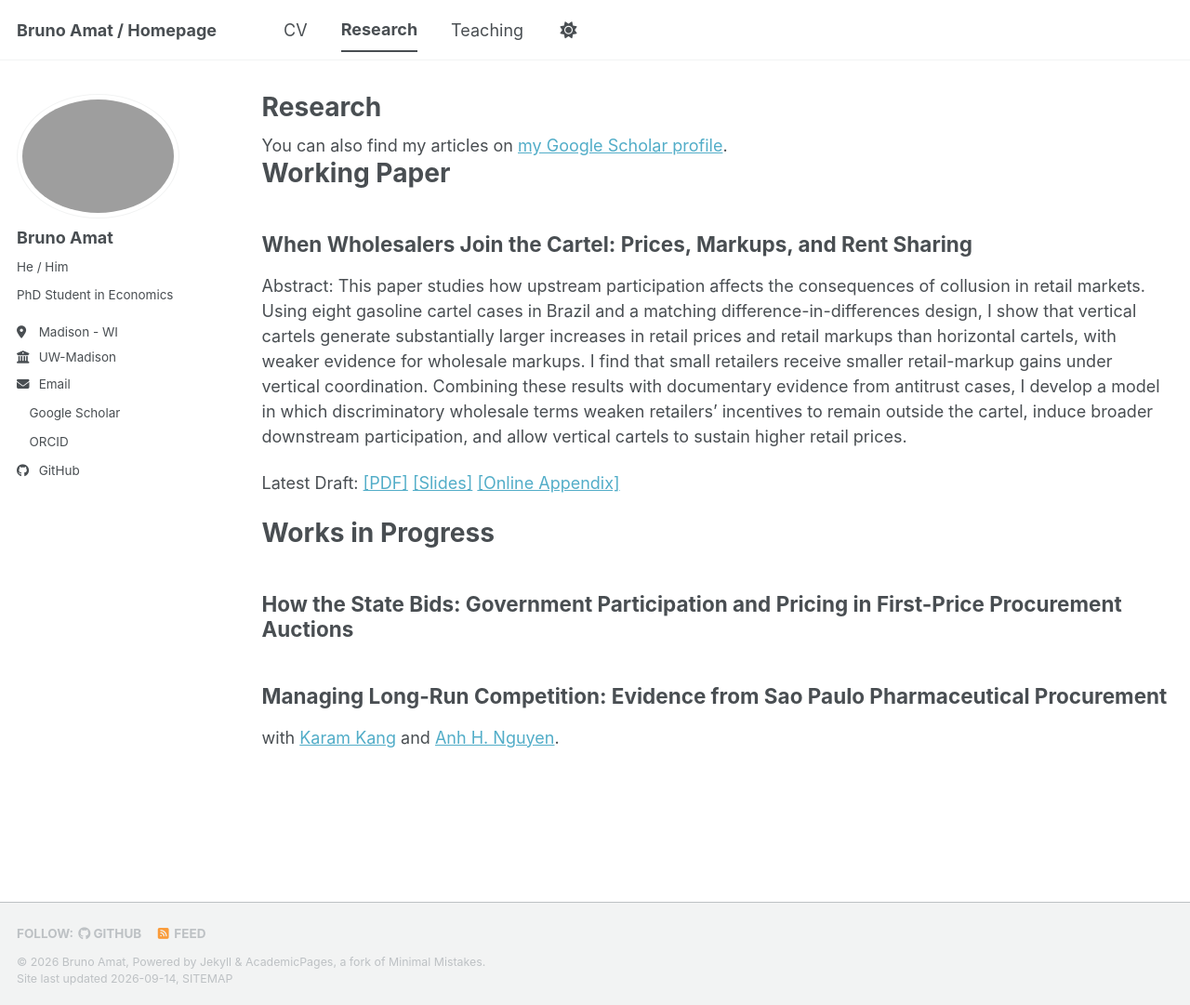
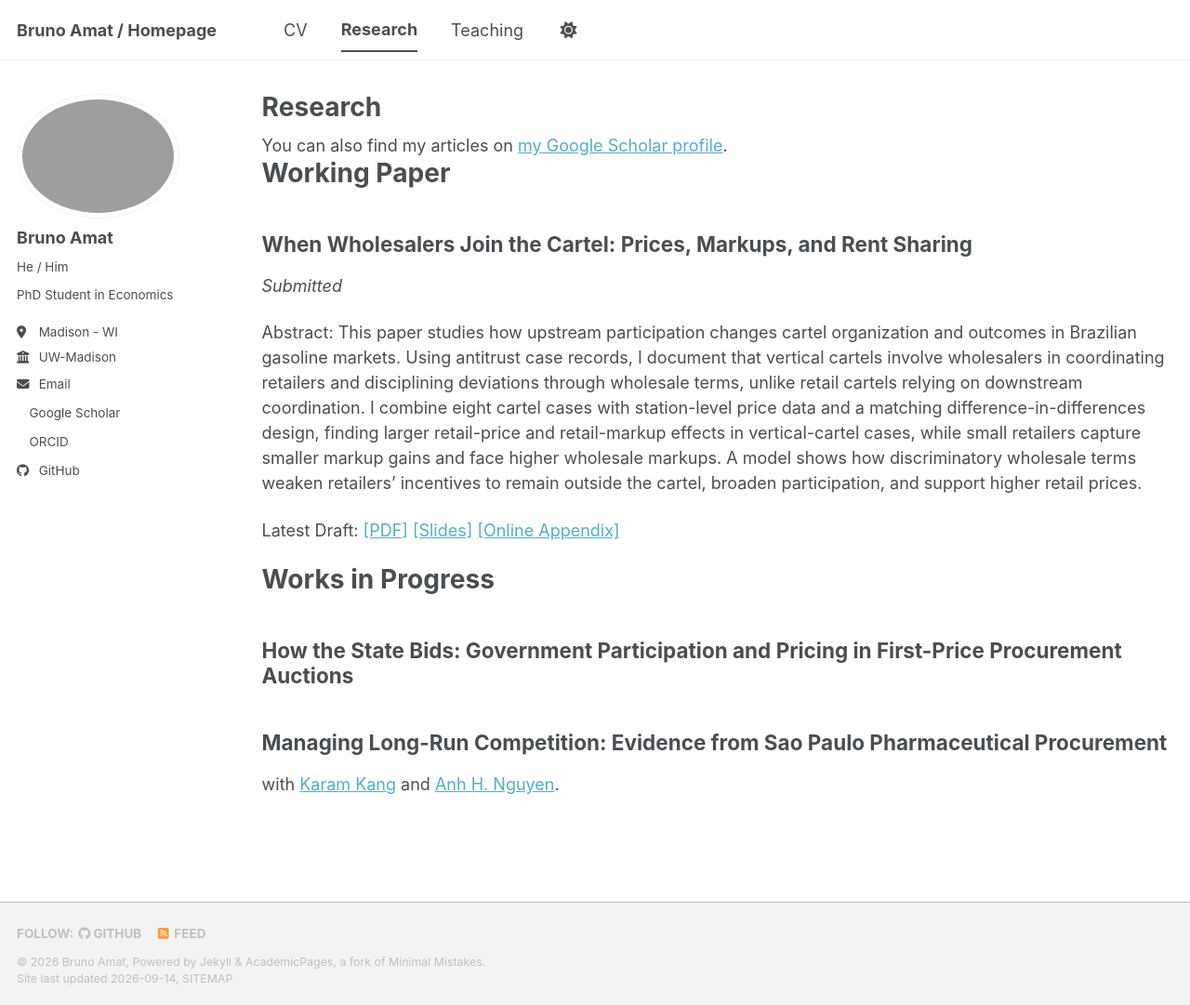
Before and after one commit to Bruno-Amat/Bruno-Amat.github.io, a Jekyll site: the page built from _pages/publications.md, in a window 1280 px wide and 1081 px high. Shown: the whole window at 93% size. Built offline with Jekyll 4.4.1, drawn with Linux system fonts in a browser that asks for light colours; a style sheet for code colours, icons or effects is not loaded.

Commit message:
Revise abstract and update latest draft links
Revised abstract to clarify the impact of upstream participation on cartel organization and outcomes in Brazilian gasoline markets. Updated latest draft links to include the correct online appendix.

```diff
--- a/_pages/publications.md
+++ b/_pages/publications.md
@@ -16,9 +16,11 @@ author_profile: true
 
 ## When Wholesalers Join the Cartel: Prices, Markups, and Rent Sharing
 
-Abstract: This paper studies how upstream participation affects the consequences of collusion in retail markets. Using eight gasoline cartel cases in Brazil and a matching difference-in-differences design, I show that vertical cartels generate substantially larger increases in retail prices and retail markups than horizontal cartels, with weaker evidence for wholesale markups. I find that small retailers receive smaller retail-markup gains under vertical coordination. Combining these results with documentary evidence from antitrust cases, I develop a model in which discriminatory wholesale terms weaken retailers' incentives to remain outside the cartel, induce broader downstream participation, and allow vertical cartels to sustain higher retail prices.
+*Submitted*
 
-Latest Draft: <a href="https://bruno-amat.github.io/files/When_Wholesalers_Join_the_Cartel.pdf">[PDF]</a>  <a href="https://bruno-amat.github.io/files/When_Wholesalers_Join_the_Cartel_slides.pdf">[Slides]</a> <a href="https://bruno-amat.github.io/files/When_Wholesalers_Join_the_Cartel_online_appendix.pdf">[Online Appendix]</a>
+Abstract: This paper studies how upstream participation changes cartel organization and outcomes in Brazilian gasoline markets. Using antitrust case records, I document that vertical cartels involve wholesalers in coordinating retailers and disciplining deviations through wholesale terms, unlike retail cartels relying on downstream coordination. I combine eight cartel cases with station-level price data and a matching difference-in-differences design, finding larger retail-price and retail-markup effects in vertical-cartel cases, while small retailers capture smaller markup gains and face higher wholesale markups. A model shows how discriminatory wholesale terms weaken retailers’ incentives to remain outside the cartel, broaden participation, and support higher retail prices.
+
+Latest Draft: <a href="https://bruno-amat.github.io/files/When_Wholesalers_Join_the_Cartel.pdf">[PDF]</a>  <a href="https://bruno-amat.github.io/files/When_Wholesalers_Join_the_Cartel_slides.pdf">[Slides]</a> <a href="https://bruno-amat.github.io/files/When_Wholesalers_Join_the_Cartel_Online_Appendix.pdf">[Online Appendix]</a>
 
 # Works in Progress
 
```
